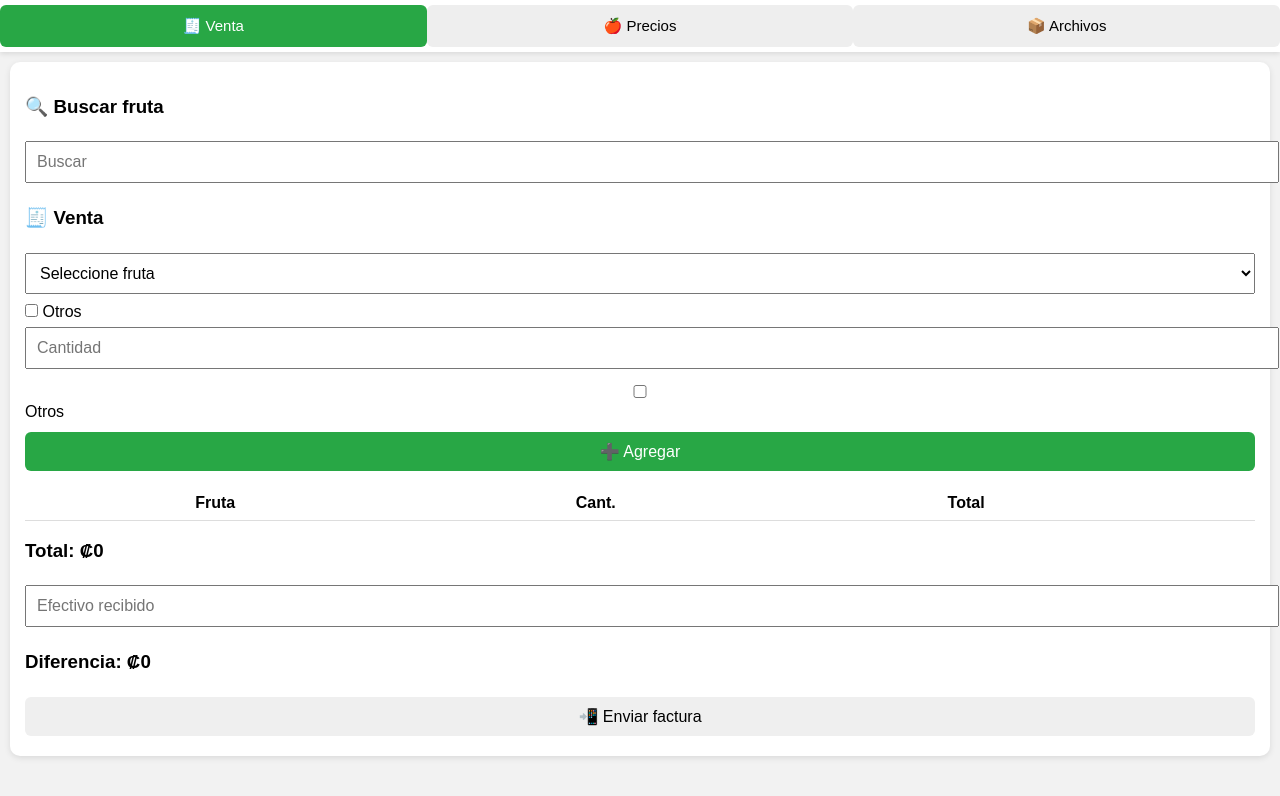
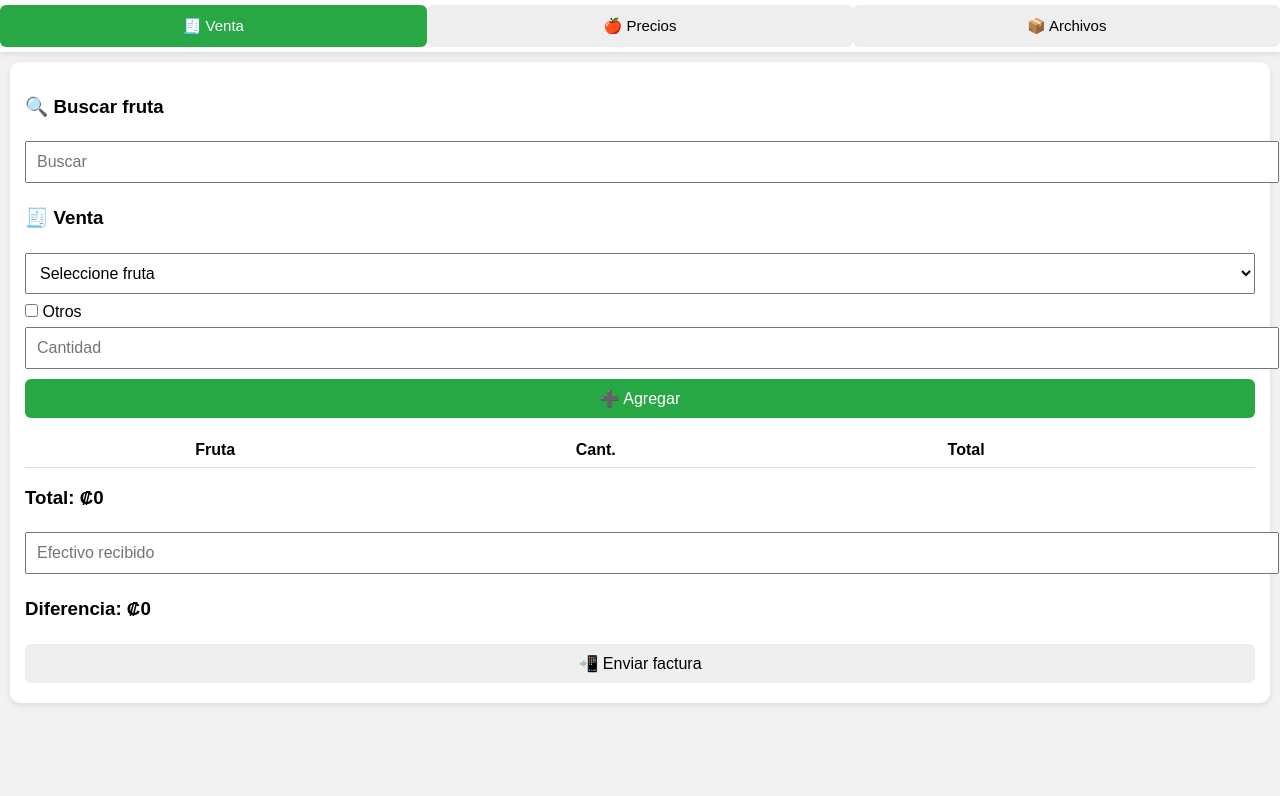
Before and after one commit to TonnyMCH/Visor-PDF, a plain HTML site: page once.html in a window 1280 px wide. Drawn offline with Linux system fonts and the light colour scheme.

Commit message:
Actualizar once.html

```diff
--- a/once.html
+++ b/once.html
@@ -96,7 +96,6 @@ th,td{
 </div>
 
 <input type="number" id="cantidad" placeholder="Cantidad" onkeypress="manejarEnter(event)">
-<label style="display:block;margin:6px 0;"><input type="checkbox" id="otros" value="1"> Otros</label>
 <button class="green" onclick="agregarVenta()">➕ Agregar</button>
 
 <table>
```
